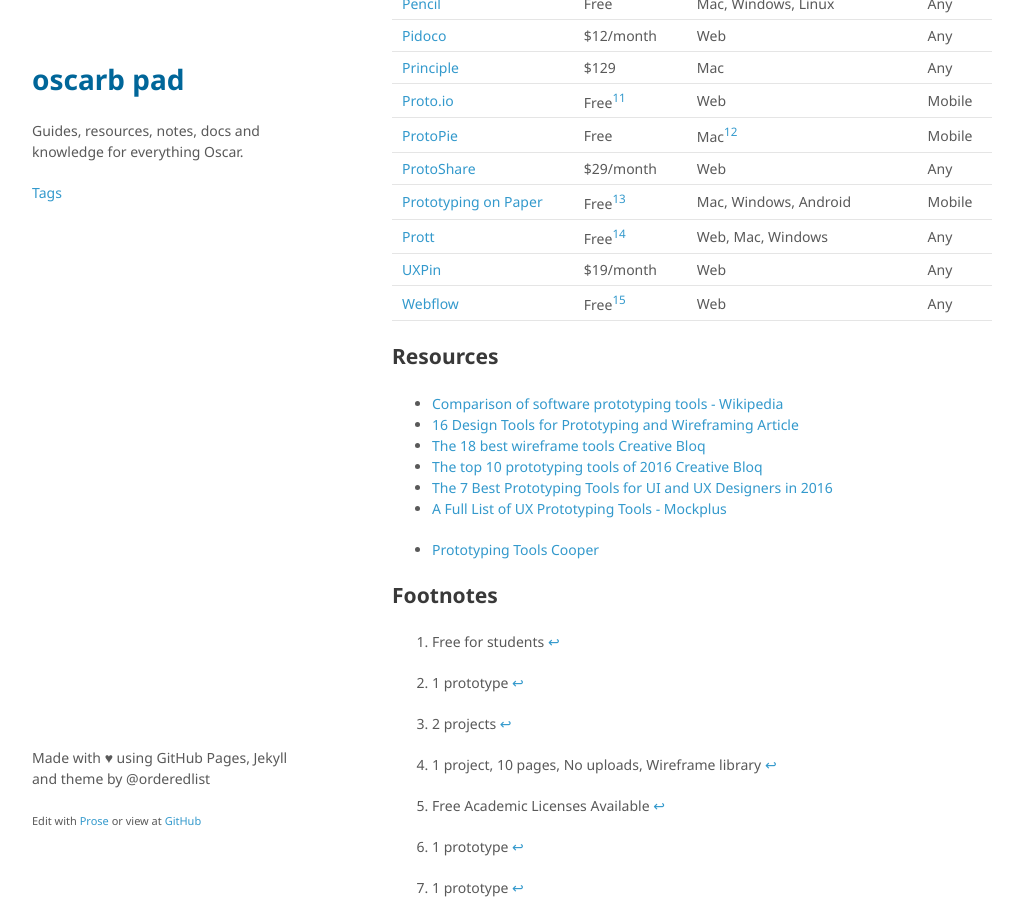
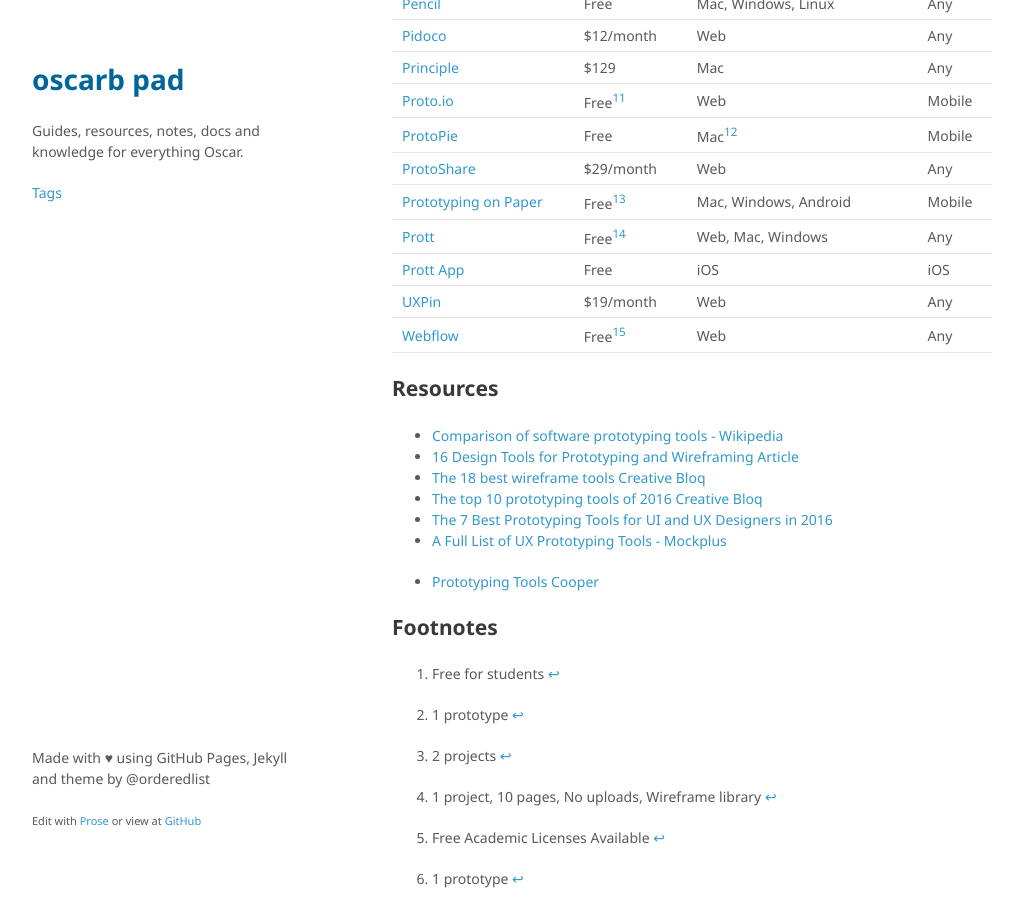
Before and after one commit to oscarb/pad, a Jekyll site: the page built from _docs/prototyping.md, in a window 1280 px wide and 900 px high, scrolled down 1171 px. Shown: the whole window, without its empty margins (128-1151 px from the left). Built offline with Jekyll 4.4.1, drawn with Linux system fonts in a browser that asks for light colours; some web fonts are replaced.

Commit message:
Updated prototyping.md

```diff
--- a/_docs/prototyping.md
+++ b/_docs/prototyping.md
@@ -52,6 +52,7 @@ Name | Lowest price | Platform | Protype for
 [ProtoShare](http://www.protoshare.com/) | $29/month |  Web | Any
 [Prototyping on Paper](https://popapp.in/) | Free[^pop] | Mac, Windows, Android | Mobile
 [Prott](https://prottapp.com/) | Free[^prott] | Web, Mac, Windows | Any
+[Prott App](https://itunes.apple.com/app/id917618029) | Free | iOS | iOS
 [UXPin](https://www.uxpin.com/) | $19/month | Web | Any
 [Webflow](https://webflow.com/) | Free[^webflow] | Web | Any
 
```
